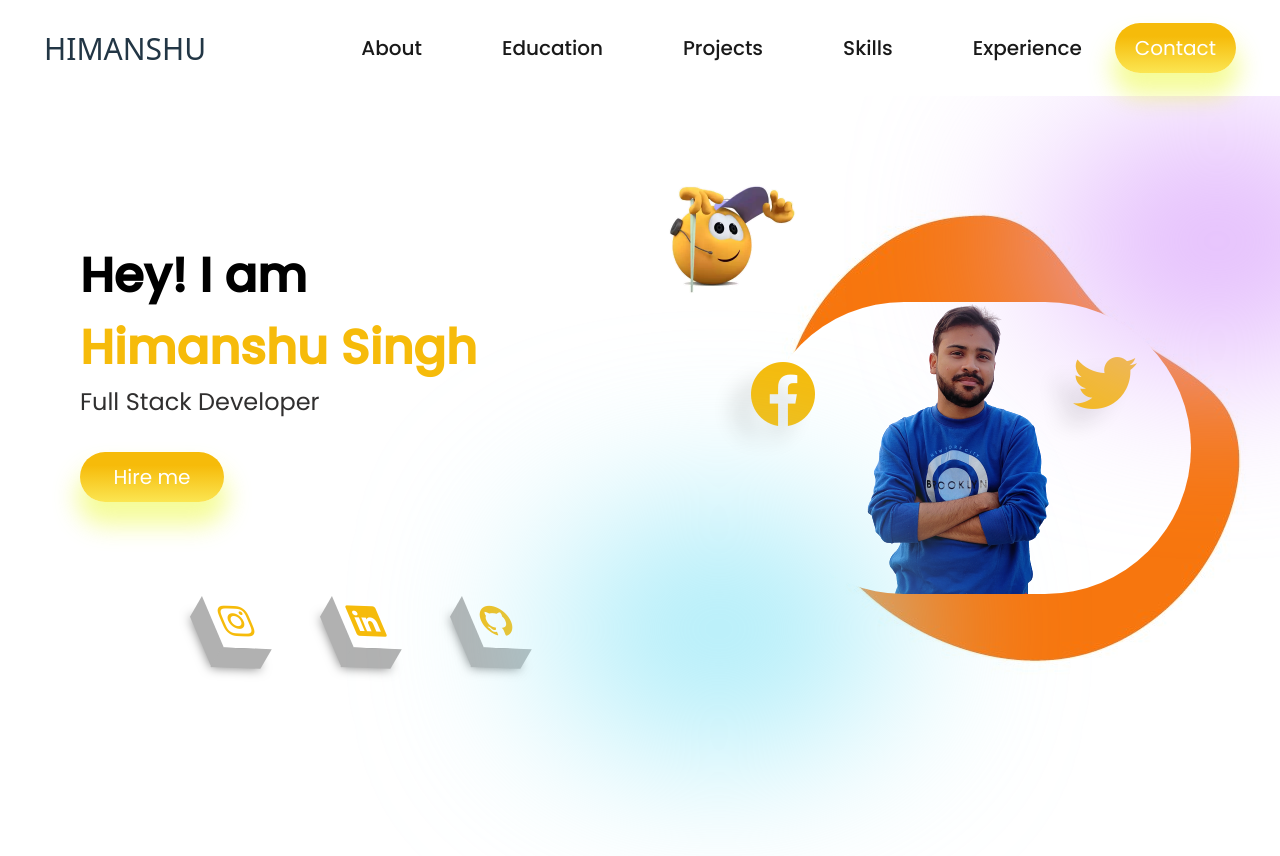
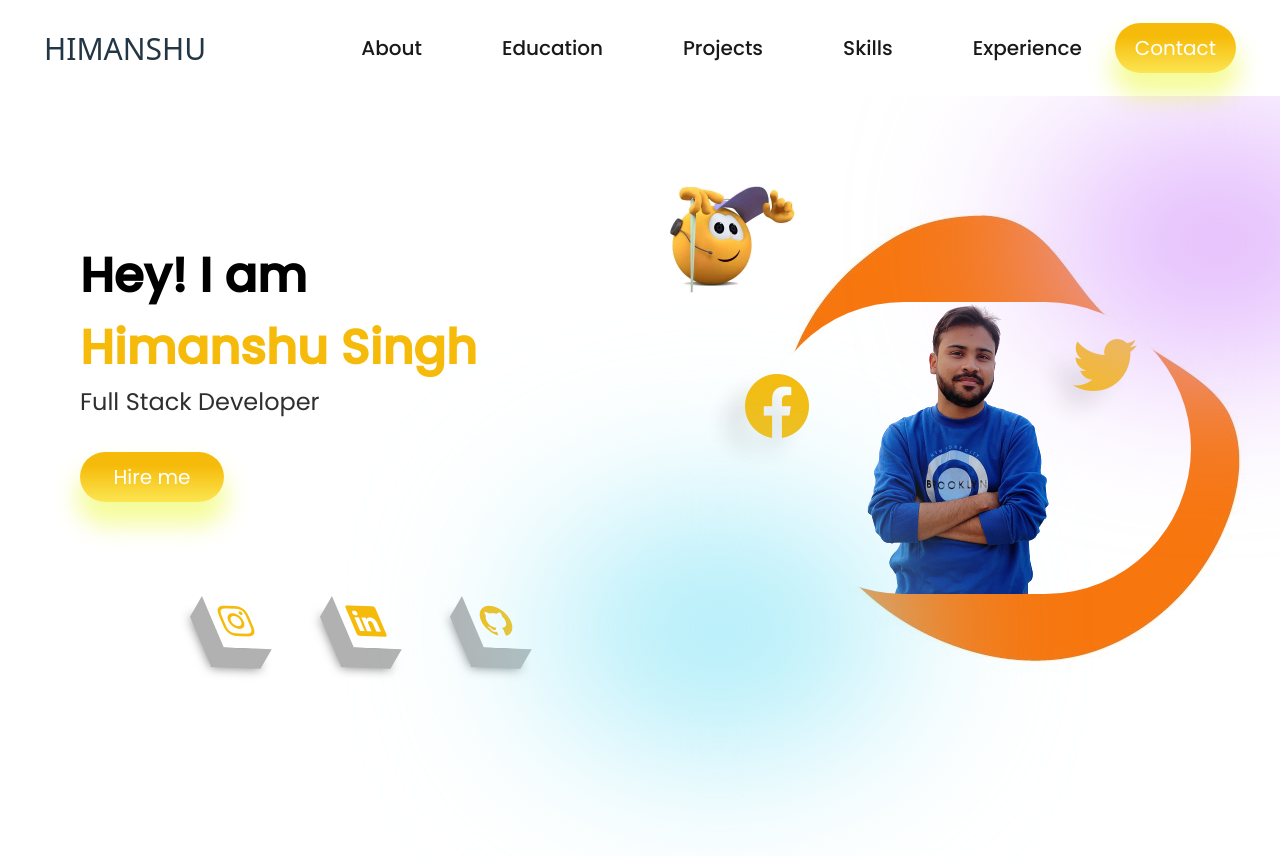
Before and after one commit to Himanshu-s11/My-Portfolio, an Angular app: page / in a window 1280 px wide. Shown: the top 856 px of the page. Built offline with nearby package versions, Linux system fonts and the light colour scheme.

Commit message:
profile css update

```diff
--- a/src/app/profile/profile.component.css
+++ b/src/app/profile/profile.component.css
@@ -60,14 +60,14 @@
 
 .rightside>:nth-child(5){
     transform: scale(4);
-    top: 21%;
+    top: 18%;
     left: 80%;
     padding: 0%;
 }
 .rightside>:nth-child(4){
     transform: scale(4);
-    top: 23%;
-    left: 23%;
+    top: 25%;
+    left: 22%;
     padding: 0%;
 }
 .myname{
```
